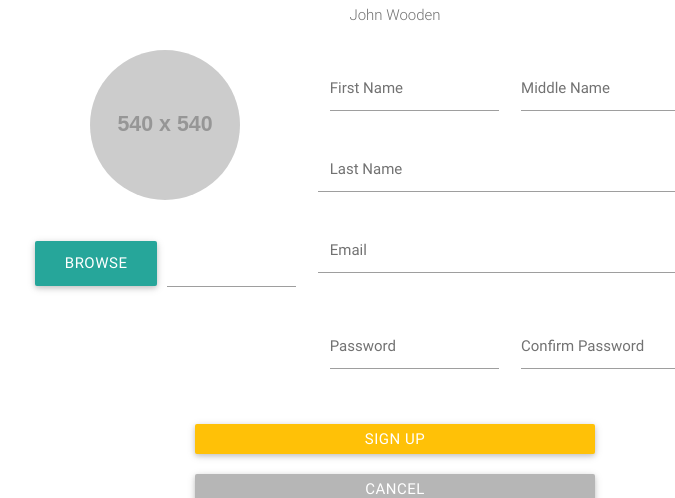
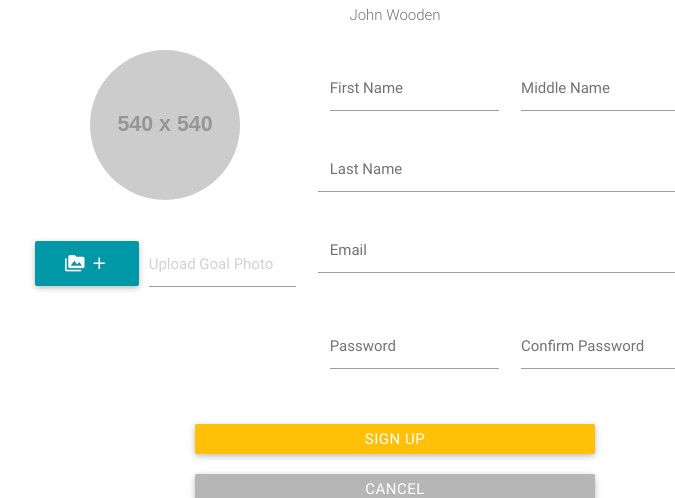
Before and after one commit to Rebecahz/stoneSteps, a PHP site: page /stoneSteps/signup.php in a window 1280 px wide. Shown: the part 243-741 px from the top of the page, without its empty margins (245-920 px from the left). Run offline with PHP 8.4, Linux system fonts and the light colour scheme; grey boxes labelled with a size stand in for pictures from a placeholder-image service; some libraries are stand-ins or nearby versions.

Commit message:
Cambie el botón de browse para el signup

```diff
--- a/signup.php
+++ b/signup.php
@@ -82,14 +82,14 @@
         </div>
         <div class="row col s8 offset-s2 m12">
           <div class="file-field input-field">
-            <div class="btn">
-              <span>Browse</span>
-              <input type="file">
-            </div>
-            <div class="file-path-wrapper">
-              <input class="file-path validate" type="text">
-            </div>
-          </div>
+						<div class="btn waves-effect dark-primary waves-light">
+							<span><i class="material-icons ">perm_media add</i></span>
+							<input type="file">
+						</div>
+						<div class="file-path-wrapper">
+							<input class="file-path validate" type="text" placeholder="Upload Goal Photo">
+						</div>
+					</div>
         </div>
       </div>
       <!-- Termina Primera Columna -->
```
